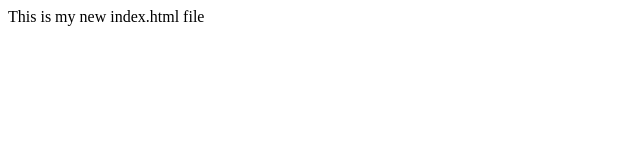
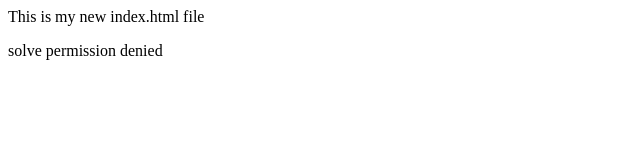
Before and after one commit to DevFawadKhan/Firstday, a plain HTML site: page index.html in a window 1280 px wide. Shown: the whole page, without its empty margins (0-640 px from the left). Drawn offline with Linux system fonts and the light colour scheme.

Commit message:
solve permission account resolve

```diff
--- a/index.html
+++ b/index.html
@@ -1 +1,2 @@
  <p> This is my new index.html file</p>
+ <p>solve permission denied</p>
```
